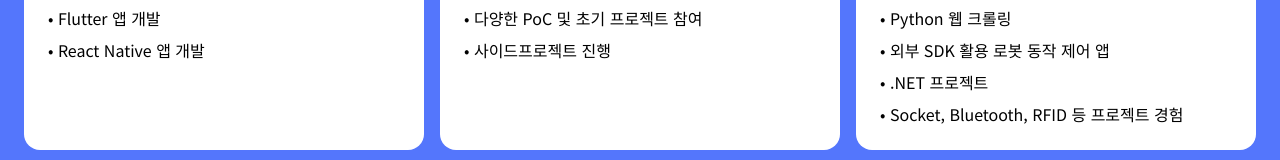
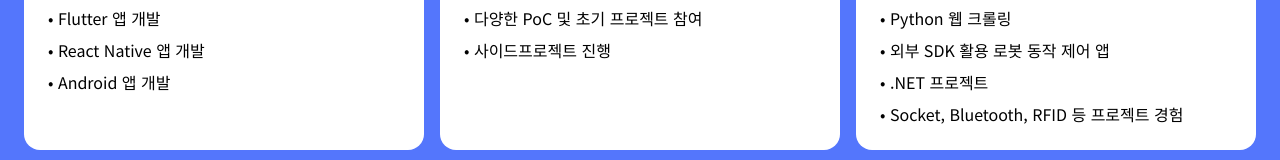
Before and after one commit to monet2155/parkjunhyeok-portfolio, a Next.js app: page / in a window 1280 px wide. Shown: the part 758-918 px from the top of the page. Built offline with nearby package versions, Linux system fonts and the light colour scheme.

Commit message:
fix: summary add android app develop

```diff
--- a/src/components/Summary.tsx
+++ b/src/components/Summary.tsx
@@ -39,6 +39,7 @@
             "Next.js, React.js 웹 서비스 개발 및 운영",
             "Flutter 앱 개발",
             "React Native 앱 개발",
+            "Android 앱 개발",
           ]}
         />
         <SummaryItem
```
